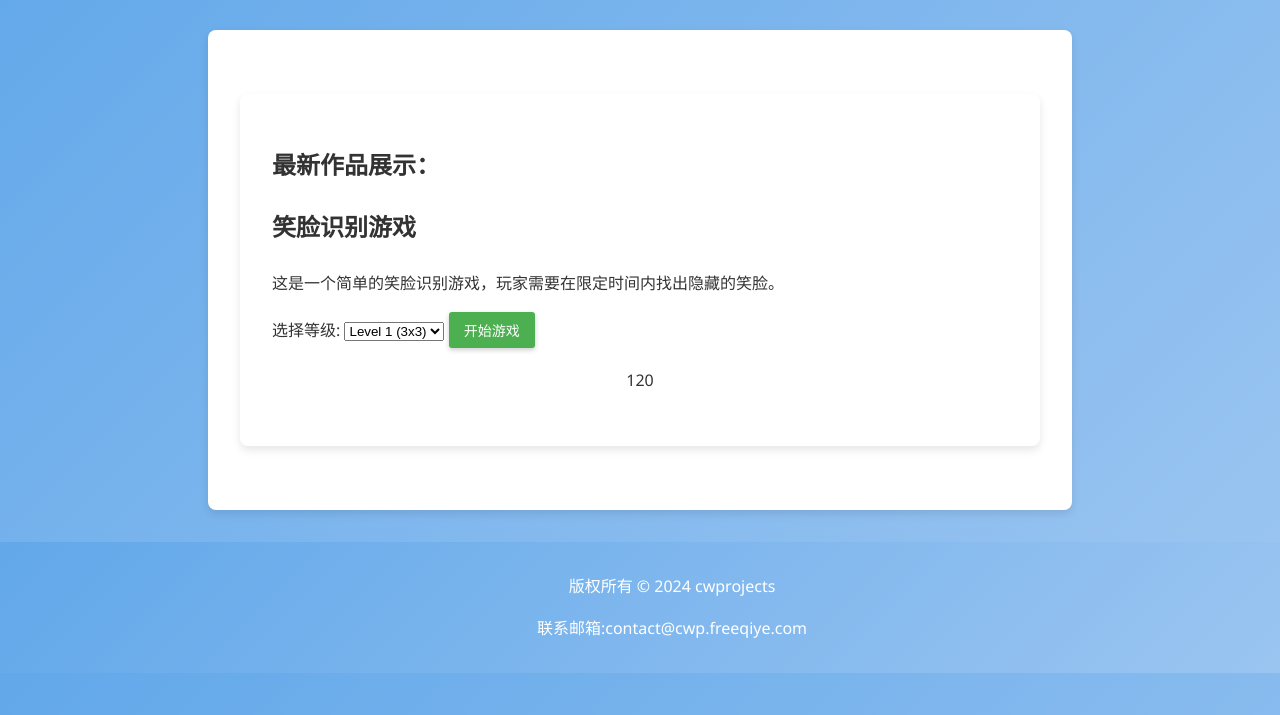
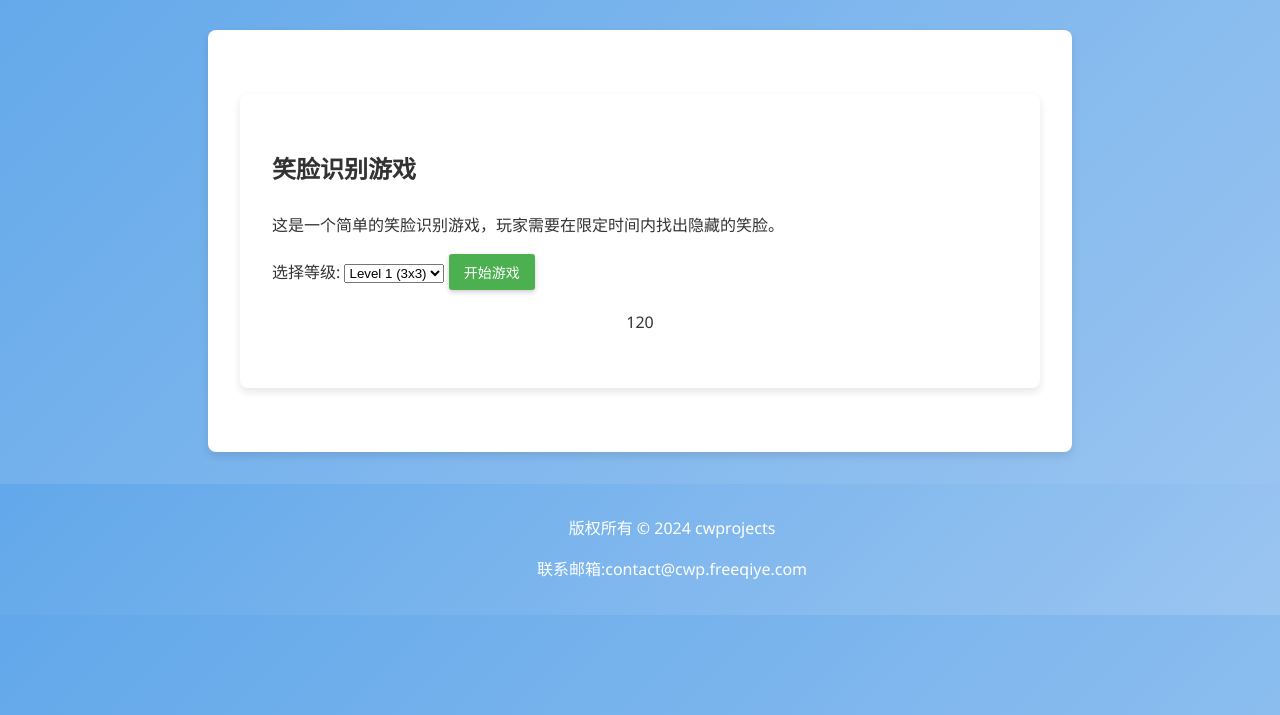
Before and after one commit to BrandonChenZT/smilefaces, a plain HTML site: page portfolio.html in a window 1280 px wide. Shown: the part 85-800 px from the top of the page. Drawn offline with Linux system fonts and the light colour scheme; no server answers.

Commit message:
delete words

```diff
--- a/portfolio.html
+++ b/portfolio.html
@@ -26,8 +26,6 @@
     </header>
     <main>
         <main id="portfolio">
-            <!-- 其他作品集项目 -->
-            <h2>最新作品展示：</h2>
         <div class="portfolio-item">
             <h3>笑脸识别游戏</h3>
             <p>这是一个简单的笑脸识别游戏，玩家需要在限定时间内找出隐藏的笑脸。</p>
```
